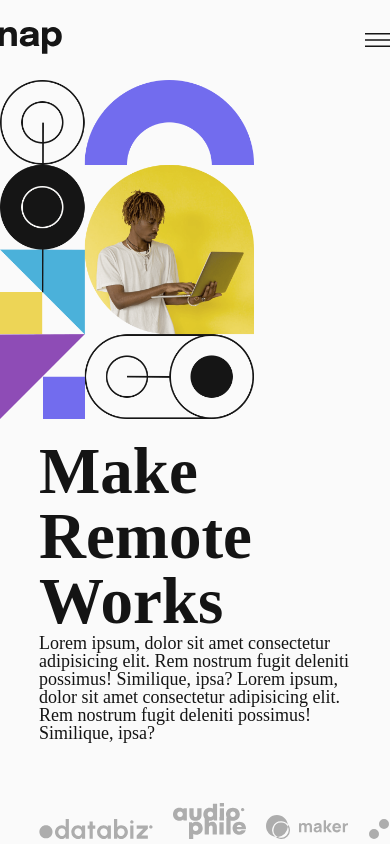
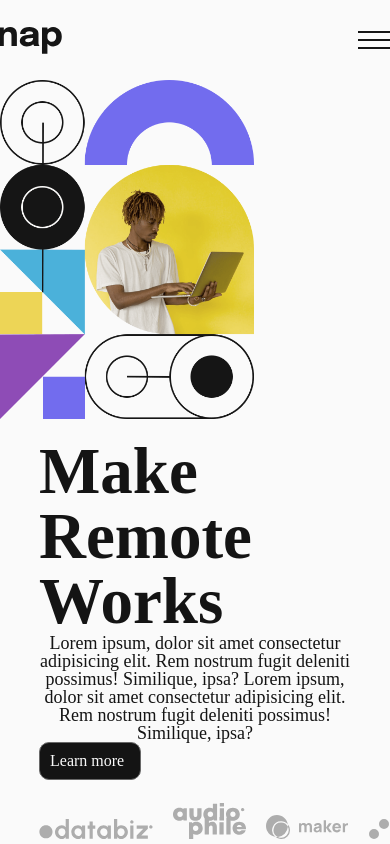
Before and after one commit to seleshabani/html_css_js_challenges, a plain HTML site: page section_dropdow/index.html in a window 390 px wide. Shown: the top 844 px of the page. Drawn offline with Linux system fonts and the light colour scheme; a web font is replaced by a local one.

Commit message:
icon, log and flex-reverse style updaded

```diff
--- a/section_dropdow/css/style.css
+++ b/section_dropdow/css/style.css
@@ -11,6 +11,7 @@
 }
 body{
     background-color: var(--almost-white);
+    overflow-x: hidden;
 }
 p{
     font-size: 18px;
@@ -50,7 +51,7 @@ a{
 /* ================================NAVBAR========================== */
 
 .mobile-icon-container {
-    width: 25px;
+    /* width: 25px; */
     display: none;
 }
 
@@ -66,6 +67,7 @@ nav{
     flex-direction: row;
     align-items: center;
     justify-content: space-between;
+    overflow: hidden;
 }
 nav .logo{
     width: 10%;
@@ -144,7 +146,7 @@ nav .logins .logins__item{
 }
 
 @media only screen and (max-width: 600px){
-    .menu {
+    nav .menu{
         display: none;
     }
 
@@ -157,26 +159,29 @@ nav .logins .logins__item{
 
     .mobile-icon{
         display: block;
+        /* padding: 10px; */
     }
     p{
         font-size: 18px;
         color: var(--almost-black);
         align-items: center;
+        text-align: center;
     }
     a{
         display: none;
 
     }
-
-    .link{
+    .link {
         display: none;
     }
 
-    .link__black{
+     .link.link__black{
+         display: inline;
         background-color: var(--almost-black);
         color: var(--almost-white);
         align-items: center;
     }
+
 
     .container{
         flex-direction: column-reverse;
```
